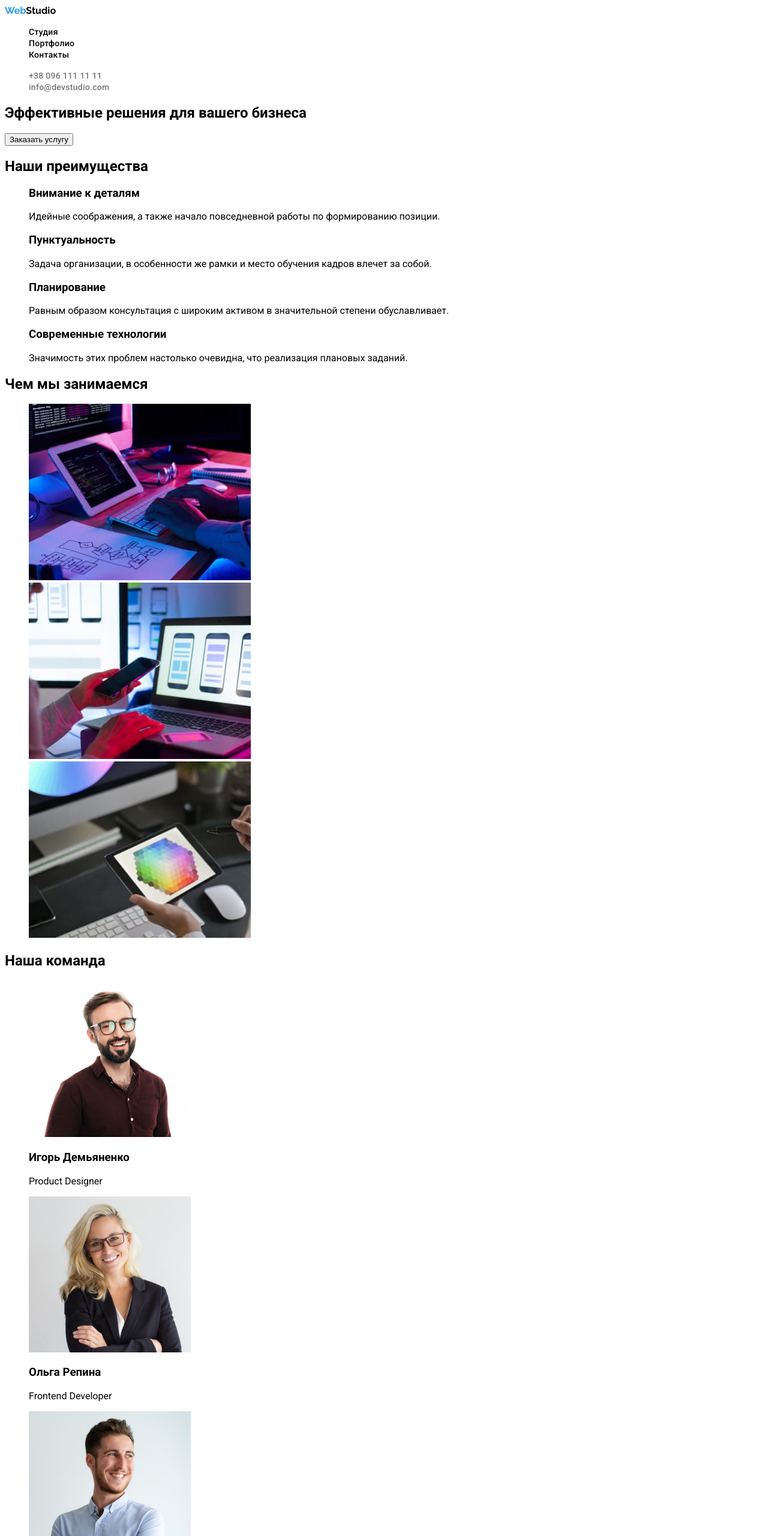
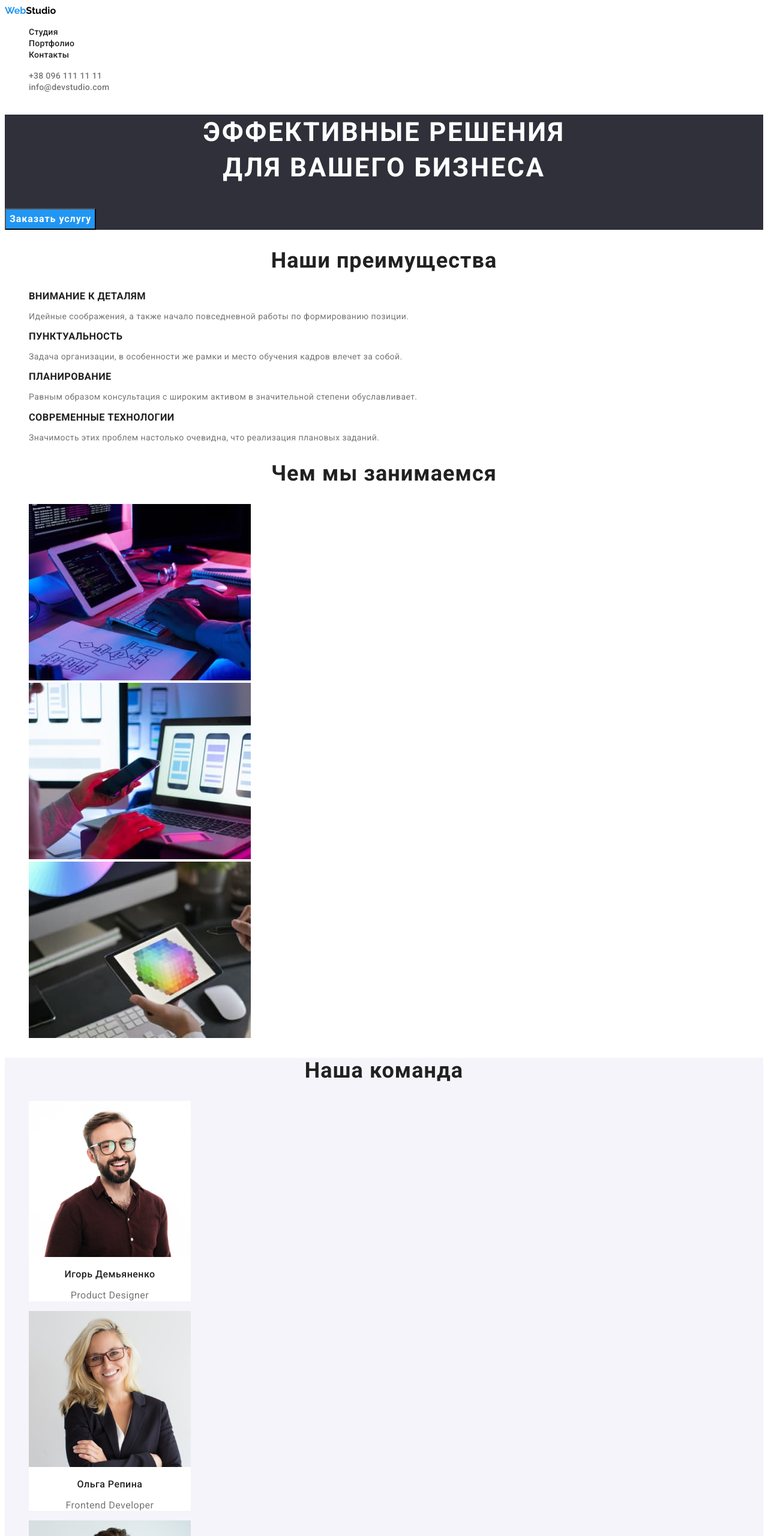
Before and after one commit to PavelKreitsberg/goit-markup-hw-02, a plain HTML site: page index.html in a window 1280 px wide. Shown: the top 2560 px of the page at 60% size. Drawn offline with Linux system fonts and the light colour scheme.

Commit message:
Стили кнопок

```diff
--- a/css/styles.css
+++ b/css/styles.css
@@ -1,7 +1,11 @@
 :root {
   --main-background-color: #ffffff;
   --second-background-color: #2f303a;
+  --third-background-color: #F5F4FA;
   --accent-color: #2196f3;
+  --main-content-text-color: #212121;
+  --second-content-text-color: #757575;
+  --
 }
 
 /* Global */
@@ -9,7 +13,7 @@
 body {
   font-family: 'Roboto', sans-serif;
   background-color: var(--main-background-color);
-  color: #000000;
+  color: var(--main-content-text-color);
 }
 
 a {
@@ -18,6 +22,7 @@ a {
 ul {
   list-style: none;
 }
+
 
 /* Header */
 
@@ -29,8 +34,9 @@ ul {
   color: var(--accent-color);
 }
 
-.site-nav .link {
-  color: #000000;
+.site-nav .link,
+.contacts .link {
+  color: var(--main-content-text-color);
   font-weight: 500;
   font-size: 14px;
   line-height: 1.14;
@@ -41,18 +47,81 @@ ul {
   color: var(--accent-color);
 }
 .contacts .link {
-  color: #757575;
-  font-weight: 500;
-  font-size: 14px;
-  line-height: 1.14;
-  letter-spacing: 0.02em;
+  color: var(--second-content-text-color);
 }
 .contacts .link:hover,
 .contacts .link:focus {
   color: var(--accent-color);
 }
 
-/* Footer */
+/* Main */
+
+.hero {
+  background-color: var(--second-background-color);
+}
+.hero h1 {
+  color: var(--main-background-color);
+  text-transform: uppercase;
+  font-size: 44px;
+  line-height: 1.36;
+  text-align: center;
+  letter-spacing: 0.06em;
+}
+.button {
+  background-color: var(--accent-color);
+  color: var(--main-background-color);
+  font-family: inherit;
+  font-weight: 700;
+  font-size: 16px;
+  line-height: 1.88;
+  letter-spacing: 0.06em;
+  }
+section h2 {
+  font-style: 700;
+  font-size: 36px;
+  line-height: 1.17;
+  text-align: center;
+  letter-spacing: 0.03em;
+}
+
+/* Advantages section */
+
+.advantages-section {
+  font-size: 14px;
+  line-height: 1.14;
+  text-align: left;
+  letter-spacing: 0.03em;
+}
+.advantages-section h3 {
+  text-transform: uppercase;
+}
+.advantages-section p {
+  color: var(--second-content-text-color);
+}
+
+/* Our team section */
+
+.our-team-section {
+  background-color: var(--third-background-color);
+}
+.our-team-section li {
+  background-color: var(--main-background-color);
+  width: 270px;
+}
+.our-team-section h3,
+.our-team-section p {
+  font-weight: 500;
+  font-size: 16px;
+  line-height: 1.17;
+  letter-spacing: 0.03em;
+  text-align: center;
+}
+.our-team-section p {
+  color: var(--second-content-text-color);
+  font-weight: 400;
+}
+
+/* Footer (подумать над цветом лого-сделать изящнее) */
 
 footer {
   background-color: var(--second-background-color);
@@ -71,3 +140,39 @@ footer {
 .address .contacts {
   color: rgba(255, 255, 255, 0.6);
 }
+
+/* Portfolio */
+
+/* Filter */
+
+/* Our works */
+
+.button-filter {
+  background-color: var(--third-background-color);
+  font-family: inherit;
+  font-weight: 500;
+  font-size: 16px;
+  line-height: 1.63;
+  letter-spacing: 0.03em;
+}
+.button-filter:hover,
+.button-filter:focus {
+  background-color: var(--accent-color);
+  color: var(--main-background-color);
+}
+
+.our-projects-list h3,
+.our-projects-list p {
+  font-weight: 500;
+  font-size: 16px;
+  line-height: 1.17;
+  letter-spacing: 0.03em;
+  text-align: left;
+}
+.our-projects-list p {
+  color: var(--second-content-text-color);
+  font-weight: 400;
+}
+.our-projects-list li {
+  width: 370px;
+}
--- a/index.html
+++ b/index.html
@@ -33,18 +33,18 @@
 
         <!-- Main -->
 
-        <main>
-            <section>
-                <h1 class="section-text">Эффективные решения для вашего бизнеса</h1>
-                <button type="button" class="button-section">Заказать услугу</button>
+        <main class="main">
+            <section class="hero">
+                <h1>Эффективные решения <br>для вашего бизнеса</h1>
+                <button type="button" class="button">Заказать услугу</button>
             </section>
 
 
 
-            <!-- Advanteges block -->
+            <!-- Advantages block -->
 
-            <section>
-                <h2>Наши преимущества</h2>
+            <section class="advantages-section">
+                <h2 class="section-title">Наши преимущества</h2>
                 <ul>
                     <li>
                         <h3>Внимание к деталям</h3>
@@ -76,7 +76,7 @@
             <!--What we do block-->
 
             <section>
-                <h2>Чем мы занимаемся</h2>
+                <h2 class="section-title">Чем мы занимаемся</h2>
                 <ul>
                     <li>
                         <img src="./images/our-works-images/img1.jpg" alt="Изображение работы 1" width="370">
@@ -94,8 +94,8 @@
 
             <!--Our team block-->
 
-            <section>
-                <h2>Наша команда</h2>
+            <section class="our-team-section">
+                <h2 class="section-title">Наша команда</h2>
                 <ul>
                     <li>
                         <img src="./images/our-team-images/img1.jpg" alt="Фото Игорь Демьяненко" width="270">
```
Also changed, not shown: portfolio.html (+7 -7 lines).
